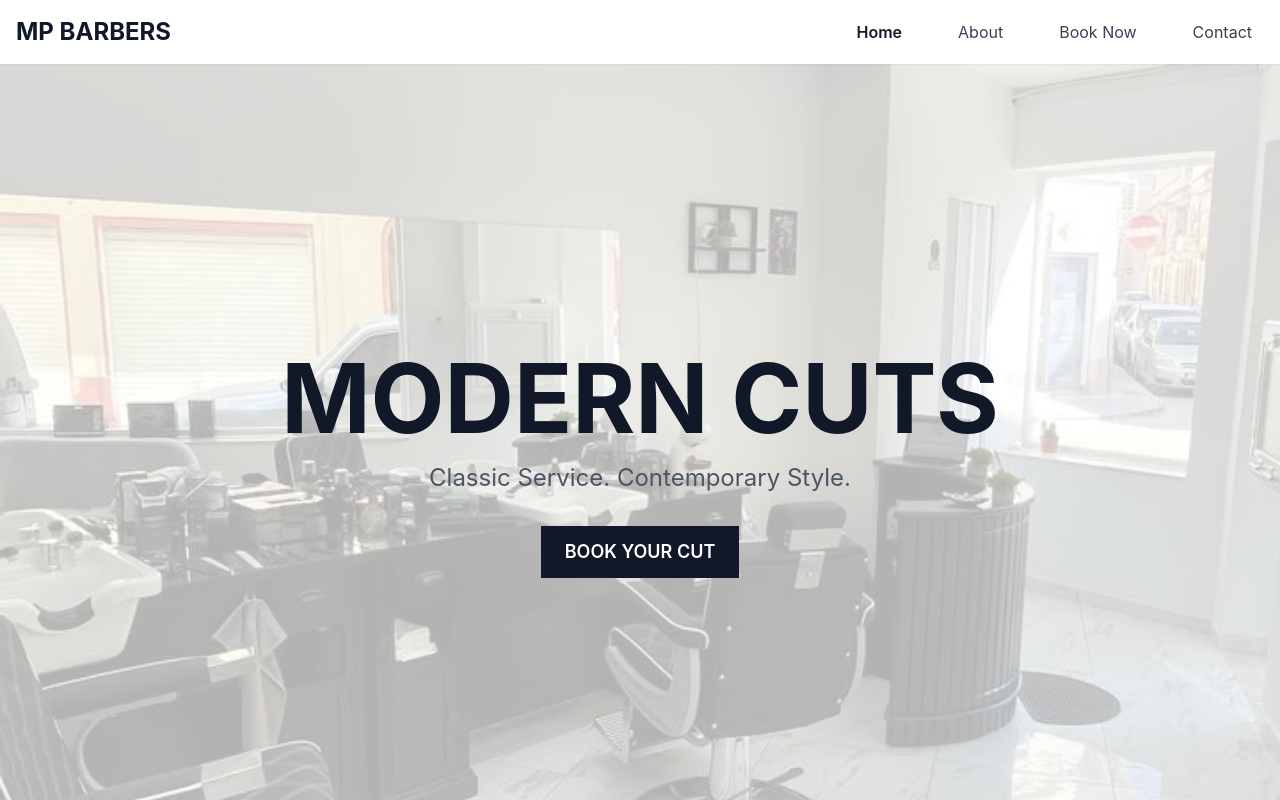
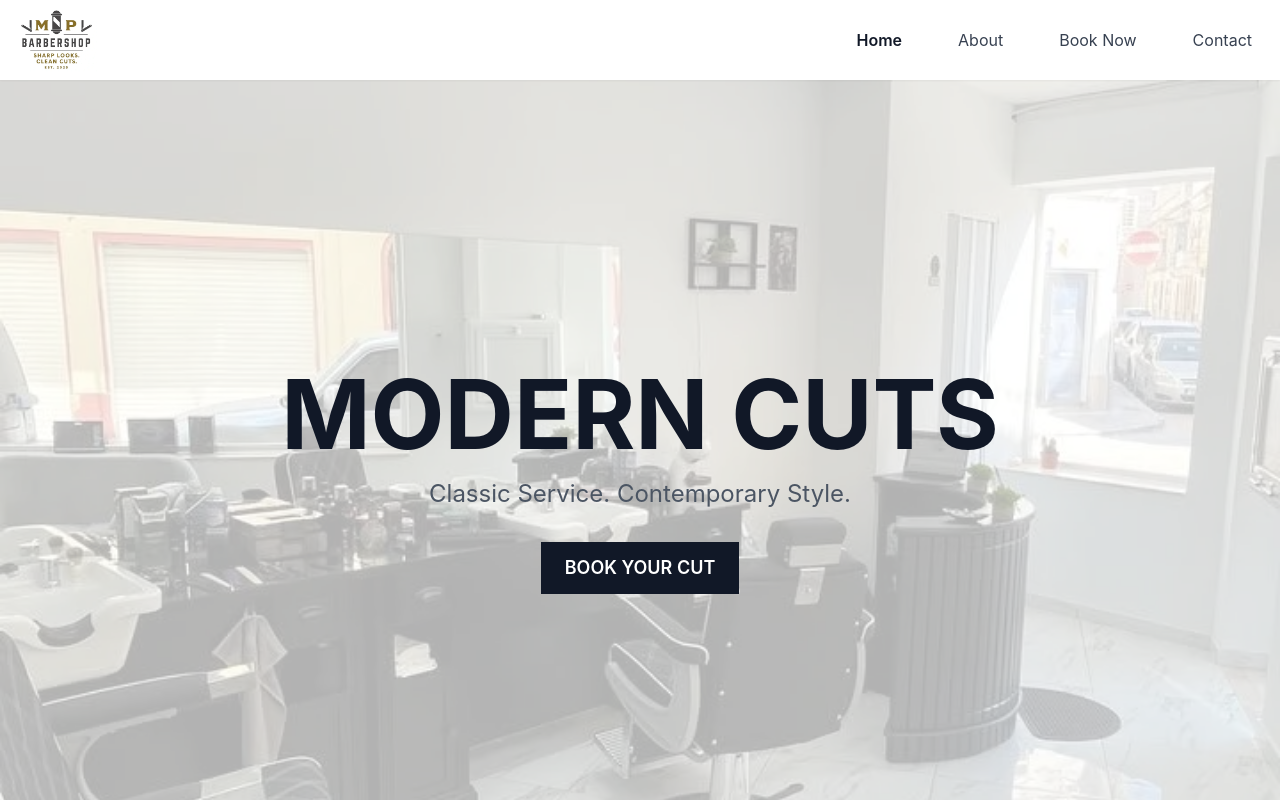
Before and after one commit to dnlbowers/mpBarbers, a React (Create React App) app: page / in a window 1280 px wide. Shown: the top 800 px of the page. Built offline with nearby package versions, Linux system fonts and the light colour scheme.

Commit message:
add logo to nav

```diff
--- a/src/components/features/HomePage.tsx
+++ b/src/components/features/HomePage.tsx
@@ -37,7 +37,7 @@ const HomePage: React.FC = () => {
   };
 
   return (
-    <div className="pt-16">
+    <div>
       {/* Hero Section */}
       <section
         className={`relative h-screen flex items-center justify-center ${styles.heroSection}`}
--- a/src/components/layout/Layout.tsx
+++ b/src/components/layout/Layout.tsx
@@ -50,7 +50,7 @@ const Layout: React.FC<LayoutProps> = ({
         id="main-content"
         role="main"
         tabIndex={-1}
-        className="focus:outline-none"
+        className="focus:outline-none pt-16 md:pt-20"
       >
         {children}
       </main>
--- a/src/components/layout/Navigation.tsx
+++ b/src/components/layout/Navigation.tsx
@@ -24,6 +24,24 @@ const Navigation: React.FC = () => {
     }
   };
 
+  const handleImageError = (event: React.SyntheticEvent<HTMLImageElement>) => {
+    // Fallback to text if image fails to load
+    const target = event.target as HTMLImageElement;
+    target.style.display = 'none';
+
+    // Create fallback text element
+    const fallback = document.createElement('h1');
+    fallback.textContent = 'MP BARBERS';
+    fallback.className = 'text-2xl font-bold text-gray-900 cursor-pointer';
+    fallback.onclick = () => handleNavigation('home');
+    fallback.onkeydown = (e) => handleKeyDown(e as any, 'home');
+    fallback.tabIndex = 0;
+    fallback.setAttribute('role', 'button');
+    fallback.setAttribute('aria-label', 'MP Barbers - Go to home page');
+
+    target.parentElement?.appendChild(fallback);
+  };
+
   return (
     <nav
       className="fixed top-0 w-full bg-white shadow-sm z-50"
@@ -31,19 +49,21 @@ const Navigation: React.FC = () => {
       aria-label="Main navigation"
     >
       <div className="max-w-7xl mx-auto px-4">
-        <div className="flex justify-between items-center h-16">
+        <div className="flex justify-between items-center h-16 md:h-20">
           {/* Logo */}
           <div className="flex items-center">
-            <h1
-              className="text-2xl font-bold text-gray-900"
+            <img
+              src="/images/nav/logo-fullsize.webp"
+              alt="MP Barbershop - Sharp Looks, Clean Cuts"
+              className="h-12 w-auto max-w-[180px] cursor-pointer transition-opacity duration-200 hover:opacity-90 md:h-16 md:max-w-[280px]"
               onClick={() => handleNavigation('home')}
               onKeyDown={(e) => handleKeyDown(e, 'home')}
+              onError={handleImageError}
               tabIndex={0}
               role="button"
               aria-label="MP Barbers - Go to home page"
-            >
-              MP BARBERS
-            </h1>
+              loading="eager"
+            />
           </div>
 
           {/* Desktop Navigation */}
```
Also changed, not shown: public/images/nav/logo-fullsize.webp (added).
